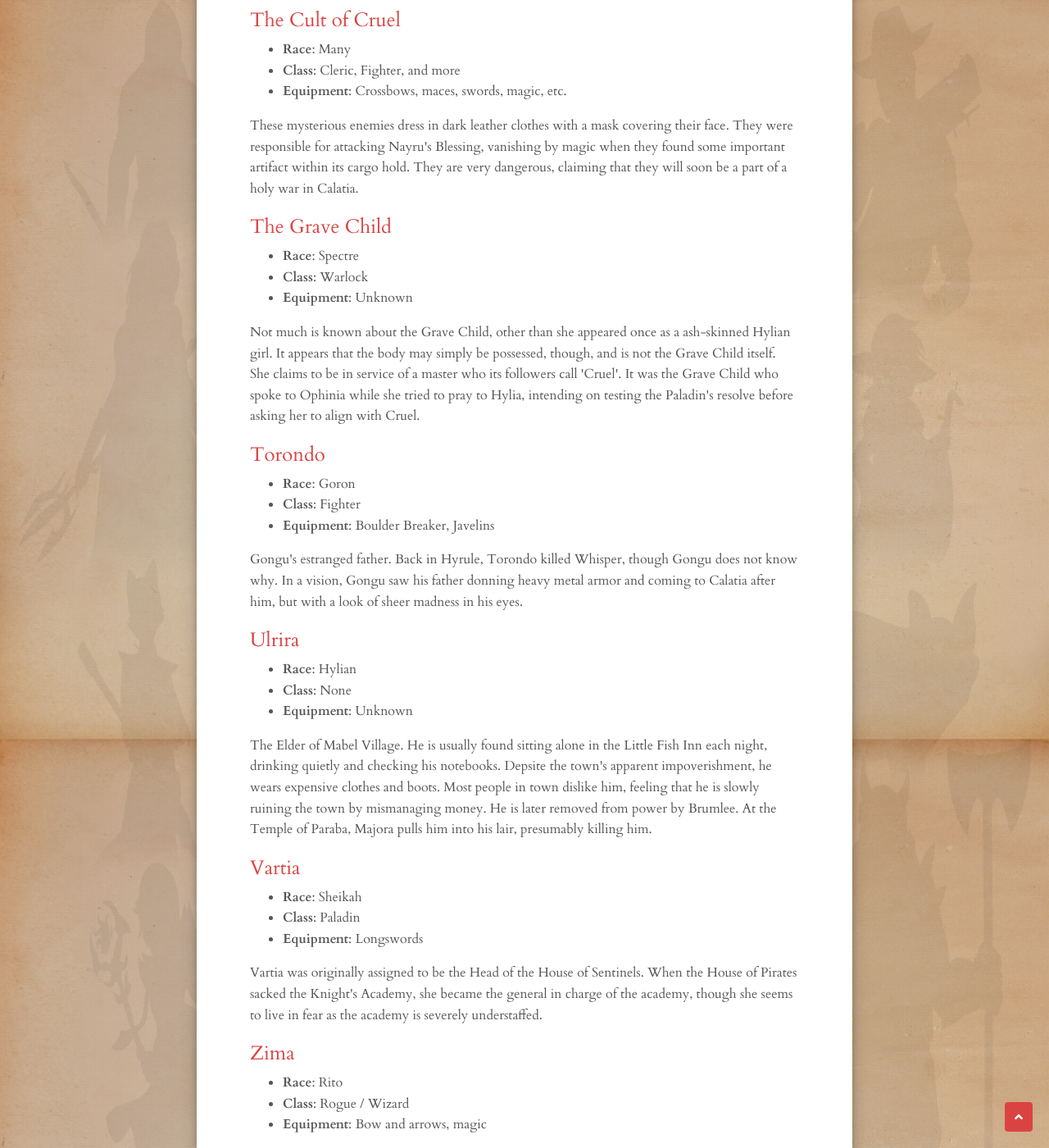
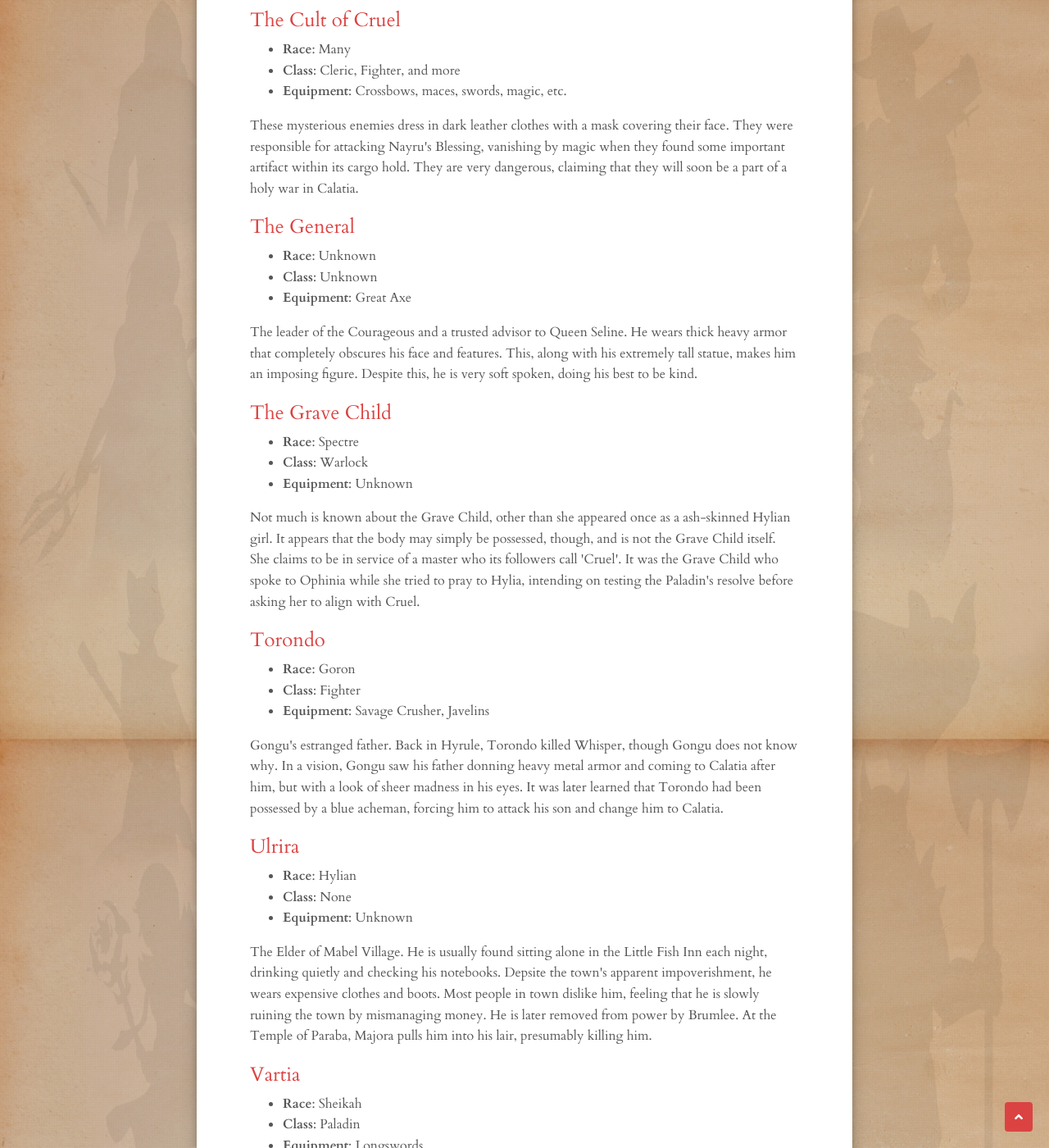
Before and after one commit to clblamires/ninesjournal, a Jekyll site: the page built from quest-for-calatia/people.html, in a window 1280 px wide and 1400 px high, scrolled down 6576 px. Shown: the whole window at 82% size. Built offline with Jekyll 4.4.1, drawn with Linux system fonts in a browser that asks for light colours; nearby versions of some CDN libraries; some of the changed text lies outside the part shown.

Commit message:
Added some more story bits

```diff
--- a/_data/people.json
+++ b/_data/people.json
@@ -195,7 +195,7 @@
             "race"  : "Goron",
             "class" : "Wizard",
             "equip" : "Staff",
-            "text"  : "Brynn's first mate. Carrock is a large goron that walks with a pronounced limp, though this seems to go away when he is in combat. He casts powerful spells to defend his lord."
+            "text"  : "Brynn's first mate. Carrock is a large Hyrulean goron that walks with a pronounced limp, though this seems to go away when he is in combat. He casts powerful spells to defend his lord."
         },
         {
             "name"  : "Vartia",
@@ -216,8 +216,15 @@
             "name"  : "Torondo",
             "race"  : "Goron",
             "class" : "Fighter",
-            "equip" : "Boulder Breaker, Javelins",
-            "text"  : "Gongu's estranged father. Back in Hyrule, Torondo killed Whisper, though Gongu does not know why. In a vision, Gongu saw his father donning heavy metal armor and coming to Calatia after him, but with a look of sheer madness in his eyes."
-        }
+            "equip" : "Savage Crusher, Javelins",
+            "text"  : "Gongu's estranged father. Back in Hyrule, Torondo killed Whisper, though Gongu does not know why. In a vision, Gongu saw his father donning heavy metal armor and coming to Calatia after him, but with a look of sheer madness in his eyes. It was later learned that Torondo had been possessed by a blue acheman, forcing him to attack his son and change him to Calatia."
+        },
+        {
+            "name"  : "The General",
+            "race"  : "Unknown",
+            "class" : "Unknown",
+            "equip" : "Great Axe",
+            "text"  : "The leader of the Courageous and a trusted advisor to Queen Seline. He wears thick heavy armor that completely obscures his face and features. This, along with his extremely tall statue, makes him an imposing figure. Despite this, he is very soft spoken, doing his best to be kind."
+        },
     ]
 }
--- a/characters/gongu.html
+++ b/characters/gongu.html
@@ -23,7 +23,7 @@ permalink: /characters/gongu/
     </li>
 </ul>
 <p>
-    Small for a Goron, Gongu is an enigma amongst his brothers. He cares little for hammers and smashing weapons, preferring his long bow. Gongu spent much of his childhood roaming and adventuring on his own. He spends much of his time with his wolf companion, Whisper, a strange beast that never seems to make any noise. Gongu has learned the ability to speak with his companion, a gift from the goddess Hylia. They travel to Calatia to "find meaning." Not surprising for a Goron, Gongu cannot swim and has a fear of water.
+    Small for a Goron, Gongu is an enigma amongst his brothers. He cares little for hammers and smashing weapons, preferring his long bow. Gongu spent much of his childhood roaming and adventuring on his own. He spends much of his time with his wolf companion, Whisper, a strange beast that never seems to make any noise. Gongu has learned the ability to speak with his companion, a gift from the goddess Hylia. They travel to Calatia to "find meaning." This is eventually revealed that his true purpose was to run away from his father, Torondo. Much later, Torondo and Gongu reconcile. Not surprising for a Goron, Gongu cannot swim and has a fear of water.
 </p>
 
 <h3>Calatia</h3>
```
